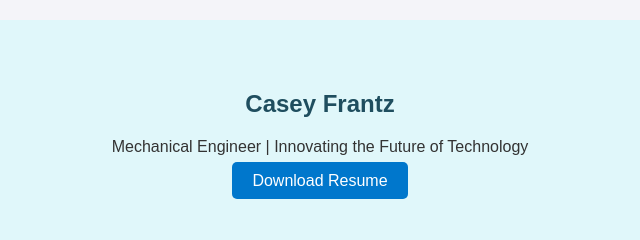
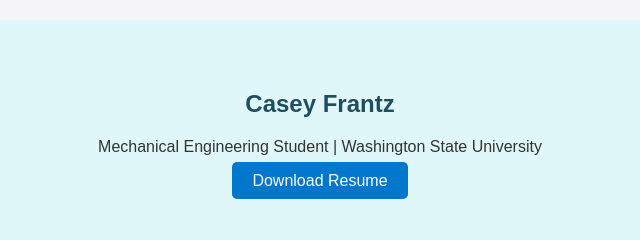
Before and after one commit to CaseyFrantz-ME/CaseyFrantz-ME.github.io, a plain HTML site: page index.html in a window 1280 px wide. Shown: the top 240 px of the page, 320-960 px from the left. Drawn offline with Linux system fonts and the light colour scheme.

Commit message:
Update index.html

```diff
--- a/index.html
+++ b/index.html
@@ -10,7 +10,7 @@
   <!-- Hero Section -->
   <section id="hero">
     <h1>Casey Frantz</h1>
-    <p>Mechanical Engineer | Innovating the Future of Technology</p>
+    <p>Mechanical Engineering Student | Washington State University</p>
     <a href="path/to/resume.pdf" class="resume-btn">Download Resume</a>
   </section>
 
```
